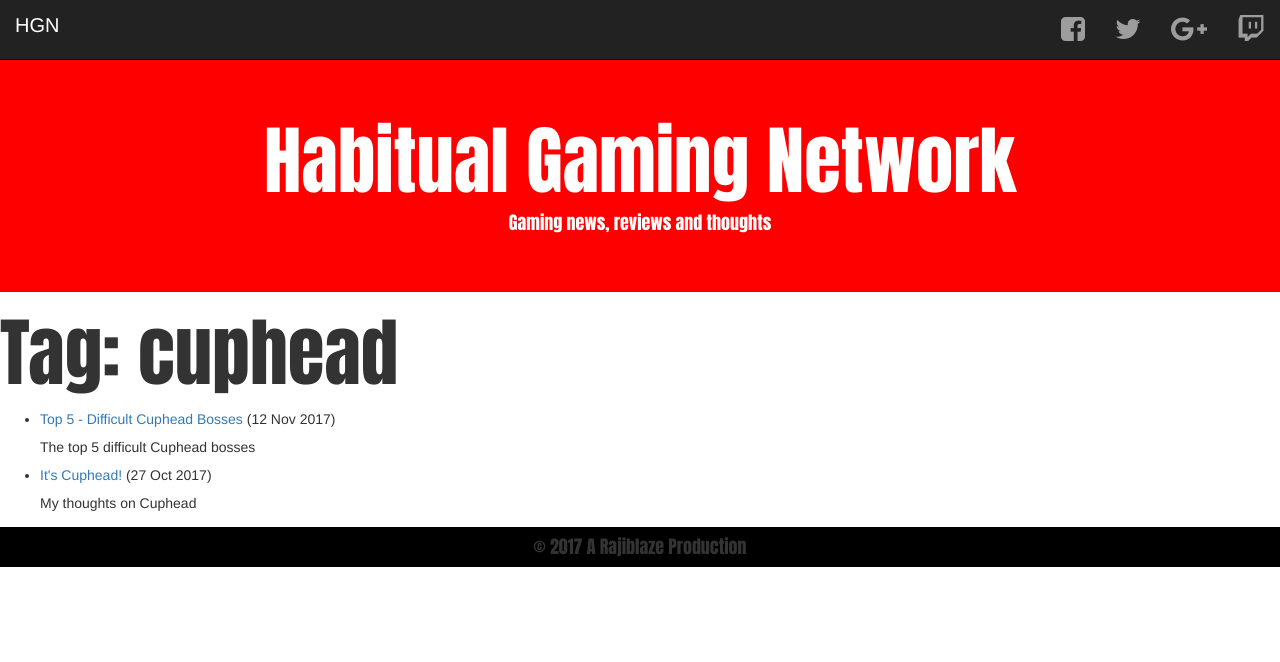
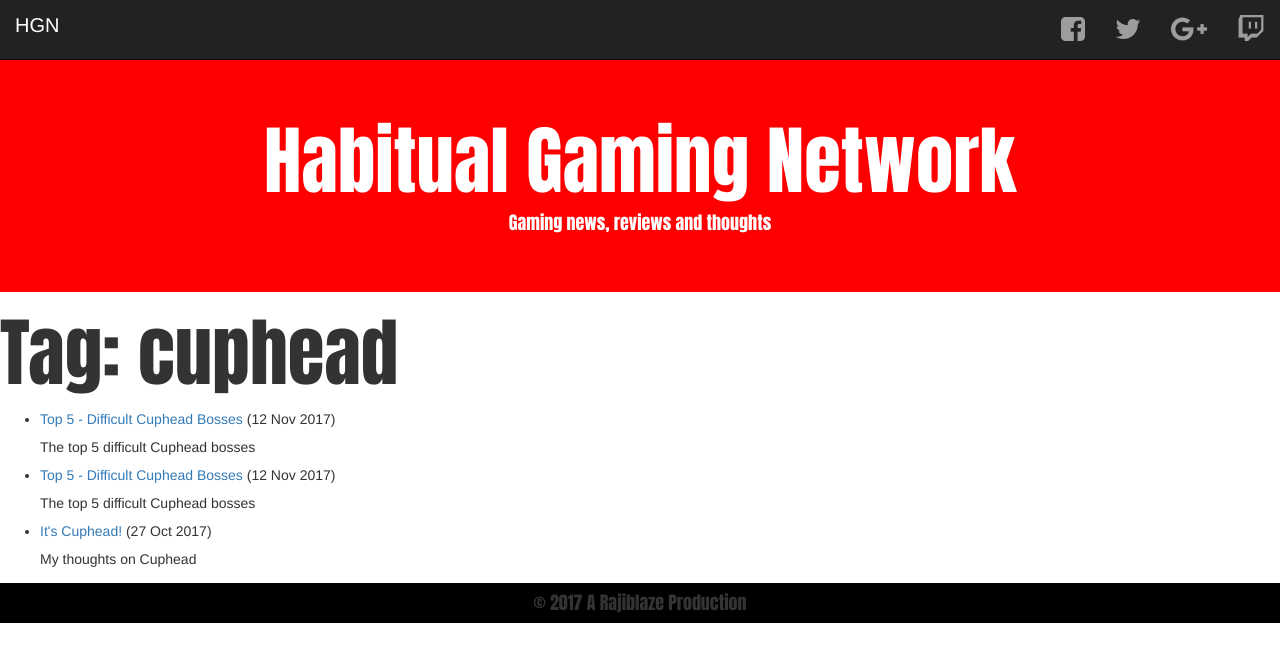
Before and after one commit to habitualgamer/habitualgamer.github.io, a Jekyll site: the page built from tag/cuphead.md, in a window 1280 px wide. Shown: the top 662 px of the page. Built offline with Jekyll 4.4.1, drawn with Linux system fonts in a browser that asks for light colours; nearby versions of some CDN libraries.

```diff
--- /dev/null
+++ b/_posts/2017-11-14-Test.html
@@ -0,0 +1,9 @@
+---
+layout: post
+author: Rajiblaze
+excerpt_separator: <!--more-->
+title: Top 5 - Difficult Cuphead Bosses
+tags: cuphead bosses rajiblaze
+description: The top 5 difficult Cuphead bosses
+date: 2017-11-12 00:00:00
+---
```
Also changed, not shown: _layouts/default.html (+12 -0 lines).
